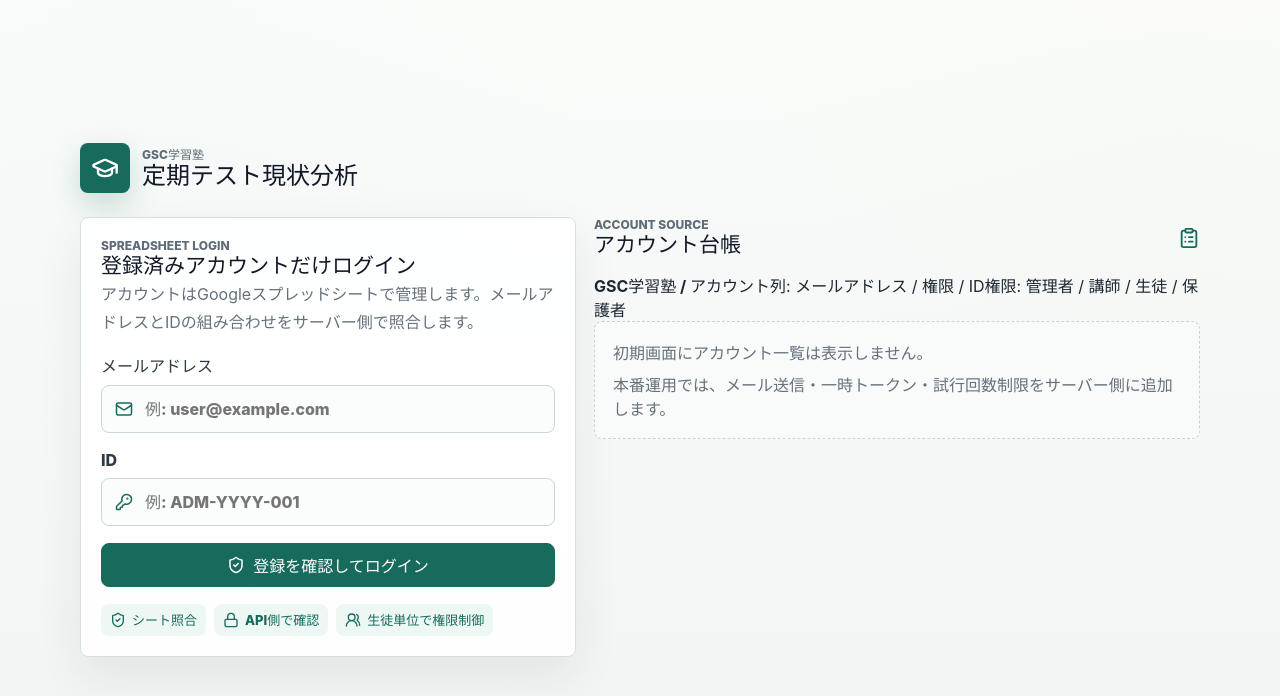
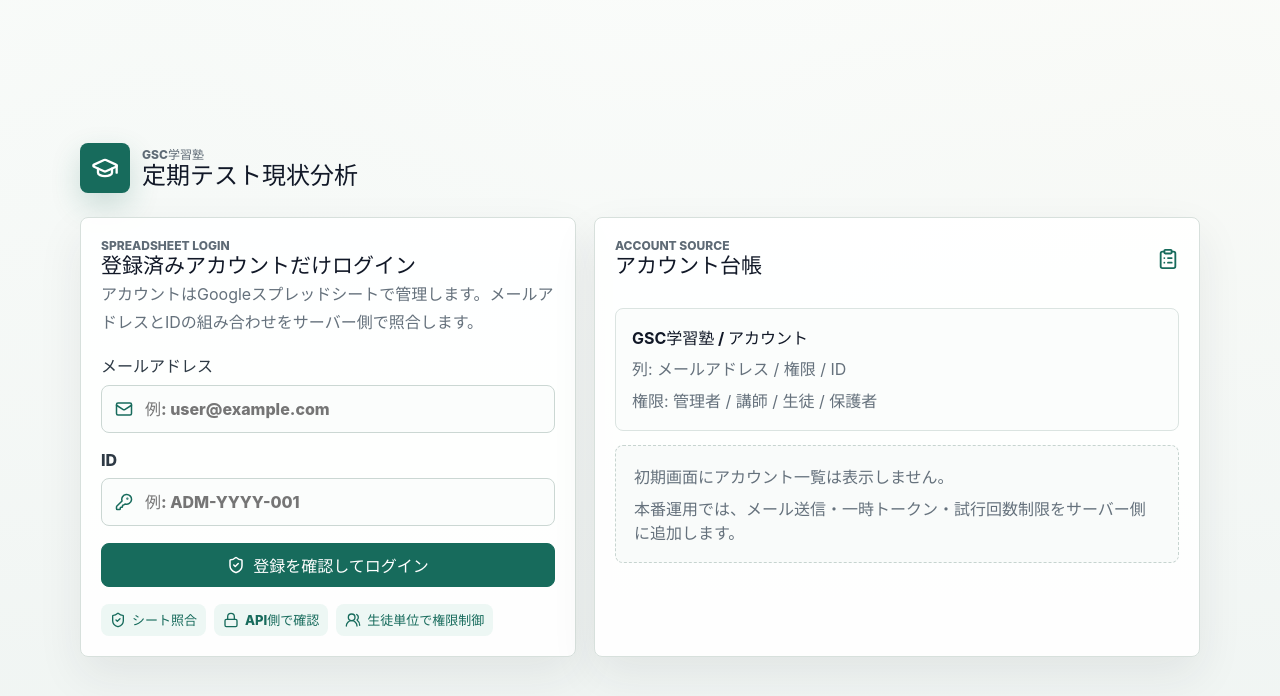
Before and after one commit to it-mei-ai/gsc-juku, a React (Vite) app: page / in a window 1280 px wide. Shown: the top 696 px of the page. Built offline with nearby package versions, Linux system fonts and the light colour scheme.

Commit message:
Remove demo inbox styles

```diff
--- a/src/styles.css
+++ b/src/styles.css
@@ -83,7 +83,6 @@ h3 {
 .security-list,
 .metric-tile,
 .drive-actions,
-.mail-actions,
 .subject-tabs,
 .result-label,
 .file-status {
@@ -125,7 +124,7 @@ h3 {
 }
 
 .login-card,
-.mail-preview,
+.sheet-panel,
 .panel,
 .metric-tile,
 .student-summary,
@@ -138,7 +137,7 @@ h3 {
 }
 
 .login-card,
-.mail-preview,
+.sheet-panel,
 .panel,
 .student-summary,
 .score-panel,
@@ -191,8 +190,6 @@ input {
 .primary-button,
 .secondary-button,
 .session-box button,
-.mail-actions button,
-.demo-accounts button,
 .student-item,
 .subject-tabs button {
   display: inline-flex;
@@ -269,49 +266,35 @@ input {
   color: #65717c;
 }
 
-.mail-preview {
+.sheet-panel {
   display: grid;
   align-content: start;
   gap: 14px;
 }
 
-.mail-item {
+.sheet-source-card {
   display: grid;
-  grid-template-columns: 1fr auto;
-  gap: 14px;
-  align-items: center;
+  gap: 8px;
   border: 1px solid #dbe4e1;
   border-radius: 8px;
   background: #fbfdfc;
-  padding: 14px;
+  padding: 16px;
 }
 
-.mail-item p,
+.sheet-source-card strong {
+  color: #111827;
+  font-size: 16px;
+}
+
+.sheet-source-card span {
+  color: #65717c;
+  line-height: 1.55;
+}
+
 .file-status span,
-.student-item small,
-.demo-accounts small {
+.student-item small {
   color: #6b7782;
   font-size: 12px;
-}
-
-.mail-actions {
-  gap: 8px;
-  flex-wrap: wrap;
-  justify-content: flex-end;
-}
-
-.demo-accounts {
-  display: grid;
-  gap: 9px;
-  margin-top: 4px;
-}
-
-.demo-accounts button {
-  display: grid;
-  justify-items: start;
-  height: auto;
-  text-align: left;
-  white-space: normal;
 }
 
 .topbar {
@@ -709,12 +692,10 @@ input {
     grid-template-columns: 1fr;
   }
 
-  .mail-item,
   .student-summary {
     grid-template-columns: 1fr;
   }
 
-  .mail-actions,
   .session-box {
     justify-content: flex-start;
   }
@@ -722,7 +703,6 @@ input {
   .primary-button,
   .secondary-button,
   .session-box button,
-  .mail-actions button,
   .subject-tabs button {
     width: 100%;
   }
```
